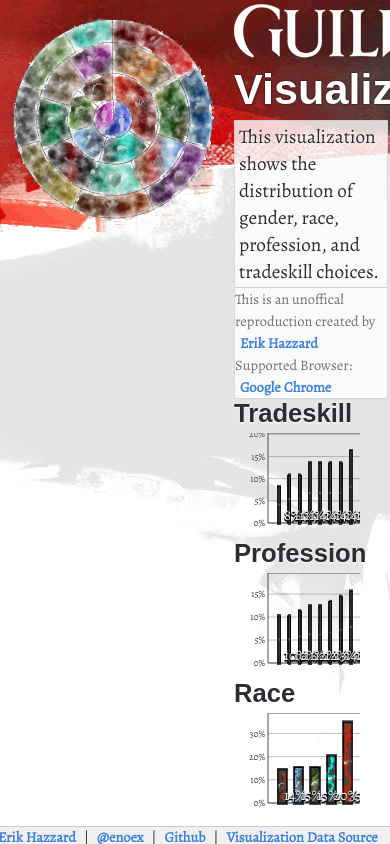
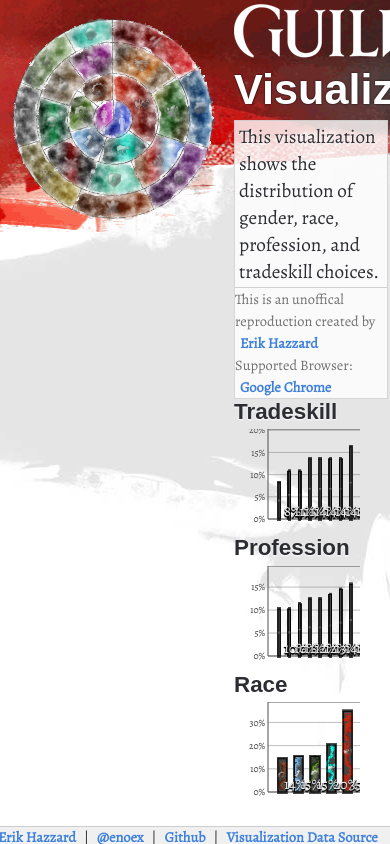
Before and after one commit to erikhazzard/GuildWars2Viz, a Flask app: page / in a window 390 px wide. Run offline with Flask 2, Linux system fonts and the light colour scheme; some web fonts are replaced.

Commit message:
Adds more responsive design fixes

```diff
--- a/static/coffee/viz-donut.js
+++ b/static/coffee/viz-donut.js
@@ -15,6 +15,11 @@
   });
   width = svg.attr('width');
   height = svg.attr('height');
+  if (documentWidth < 1200) {
+    svg.attr({
+      width: documentWidth - parseInt($('#right-content').width(), 10)
+    });
+  }
   filterSupport = Modernizr.svgfilters;
   createChart = function(options) {
     var allLabels, allTextGroups, arc, arcs, bgLabelModifier, callback, chartGroup, chartType, edgeSlice, iconGroup, imageSize, innerRadius, labelSize, pie, pieFill, radius, startingIconOpacity, startingTextOpacity, textGroup, thisTextGroup, usePiePattern;
--- a/static/css/style-all.css
+++ b/static/css/style-all.css
@@ -3396,7 +3396,13 @@
  *
  * ======================================================================== */
 @media screen and (max-width: 801px) {
-
+  #right-content .bar-meta-title {
+    font-size: 1.4em;
+  }
+  #right-content .bar-meta {
+    font-size: 1em;
+    margin: 0 0 0em 0.6em;
+  }
 }
 /* ========================================================================
  *
--- a/static/js/viz-donut.js
+++ b/static/js/viz-donut.js
@@ -16,6 +16,11 @@
     });
     width = svg.attr('width');
     height = svg.attr('height');
+    if (documentWidth < 1200) {
+      svg.attr({
+        width: documentWidth - parseInt($('#right-content').width(), 10)
+      });
+    }
     filterSupport = Modernizr.svgfilters;
     createChart = function(options) {
       var allLabels, allTextGroups, arc, arcs, bgLabelModifier, callback, chartGroup, chartType, edgeSlice, iconGroup, imageSize, innerRadius, labelSize, pie, pieFill, radius, startingIconOpacity, startingTextOpacity, textGroup, thisTextGroup, usePiePattern;
```
Also changed, not shown: static/less/responsive-800.less (+7 -0 lines), 1 other file.
